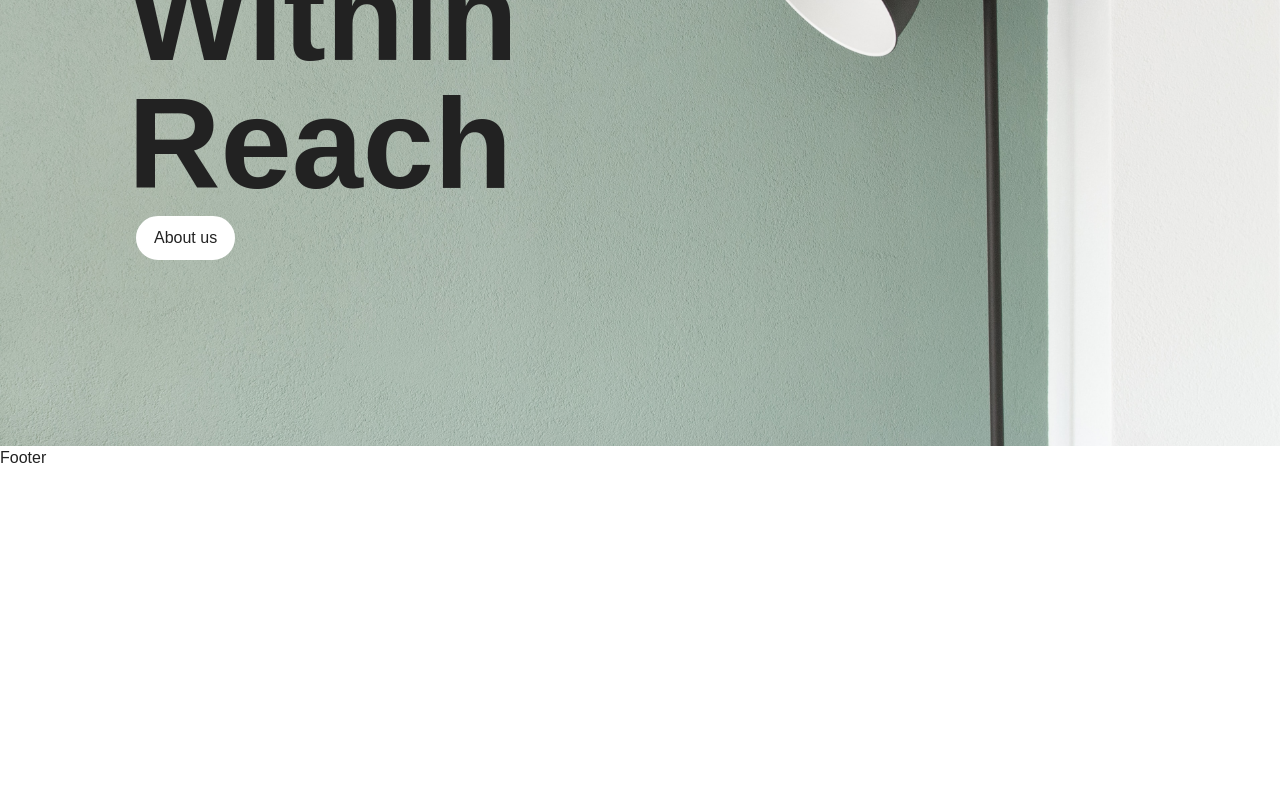
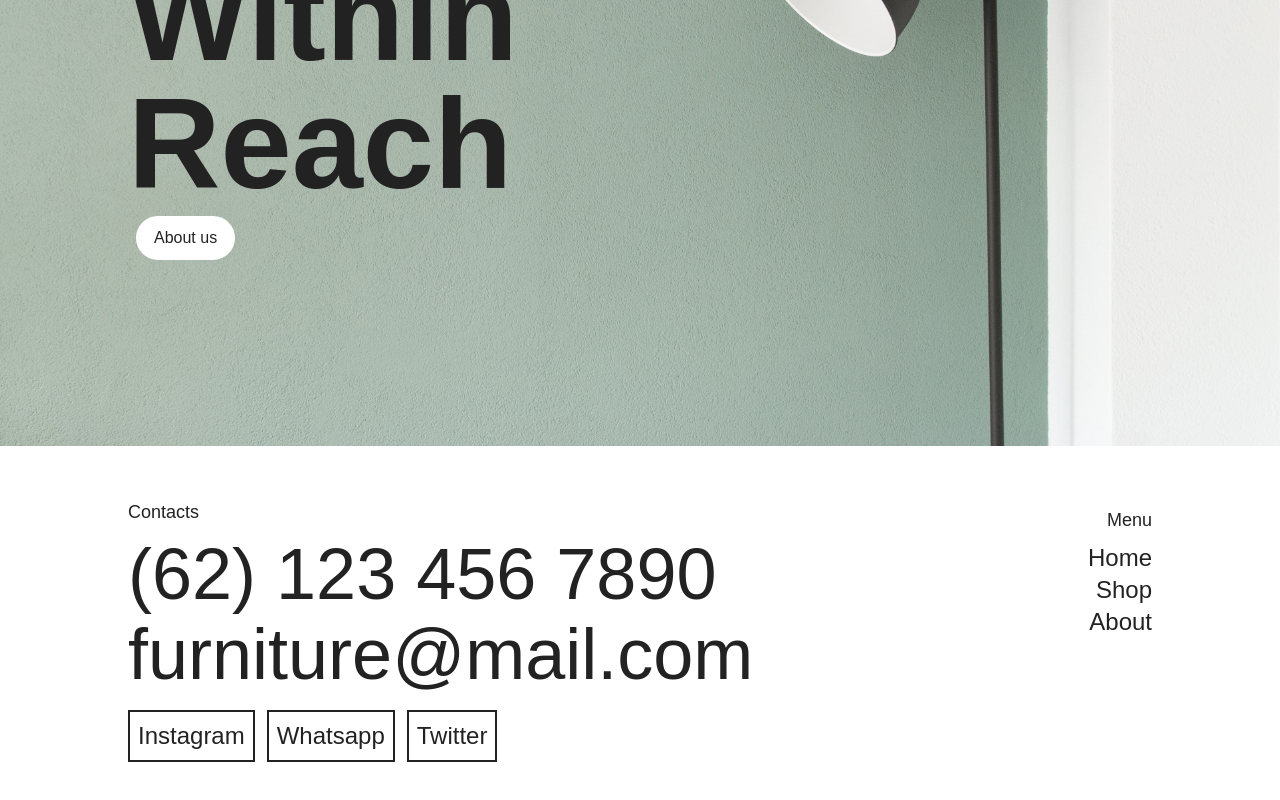
Before and after one commit to P4rley/furniday, a Next.js app: page / in a window 1280 px wide. Shown: the part 3638-4438 px from the top of the page. Before the commit the page ends 4108 px from the top, so only its background shows below. Built offline with nearby package versions, Linux system fonts and the light colour scheme.

Commit message:
Created footer

```diff
--- a/components/Footer.tsx
+++ b/components/Footer.tsx
@@ -1,5 +1,50 @@
+import Link from "next/link";
+import Button from "./Button";
+
 type Props = {};
 const Footer = (props: Props) => {
-  return <div>Footer</div>;
+  return (
+    <div className="my-5 py-[2rem] px-[10%] md:px-[4rem] lg:px-[8rem]">
+      <div className="flex flex-col md:flex-row justify-between items-start">
+        <div className="">
+          <p className="font-normal text-lg mb-3">Contacts</p>
+          <p className="font-medium text-3xl md:text-5xl lg:text-7xl mb-2">
+            (62) 123 456 7890
+          </p>
+          <p className="font-medium text-3xl md:text-5xl lg:text-7xl">
+            furniture@mail.com
+          </p>
+
+          <div className="flex gap-3 flex-wrap my-5">
+            <Link href="https://www.instagram.com/" target="_blank">
+              <Button text="Instagram" />
+            </Link>
+            <Link href="https://www.instagram.com/" target="_blank">
+              <Button text="Whatsapp" />
+            </Link>
+            <Link href="https://www.twitter.com/" target="_blank">
+              <Button text="Twitter" />
+            </Link>
+          </div>
+        </div>
+
+        <div className="md:text-right">
+          <p className="font-normal text-lg my-2">Menu</p>
+
+          <ul className="">
+            <li className="font-medium text-2xl">
+              <Link href="/">Home</Link>
+            </li>
+            <li className="font-medium text-2xl">
+              <Link href="/shop">Shop</Link>
+            </li>
+            <li className="font-medium text-2xl">
+              <Link href="/about">About</Link>
+            </li>
+          </ul>
+        </div>
+      </div>
+    </div>
+  );
 };
 export default Footer;
--- a/components/Home/AboutHome.tsx
+++ b/components/Home/AboutHome.tsx
@@ -21,6 +21,7 @@ const AboutHome = (props: Props) => {
         src={img}
         alt="about home background"
         className="w-full absolute -z-10 top-0 right-0 left-0 bottom-0 h-full object-cover"
+        priority
       />
     </div>
   );
```
